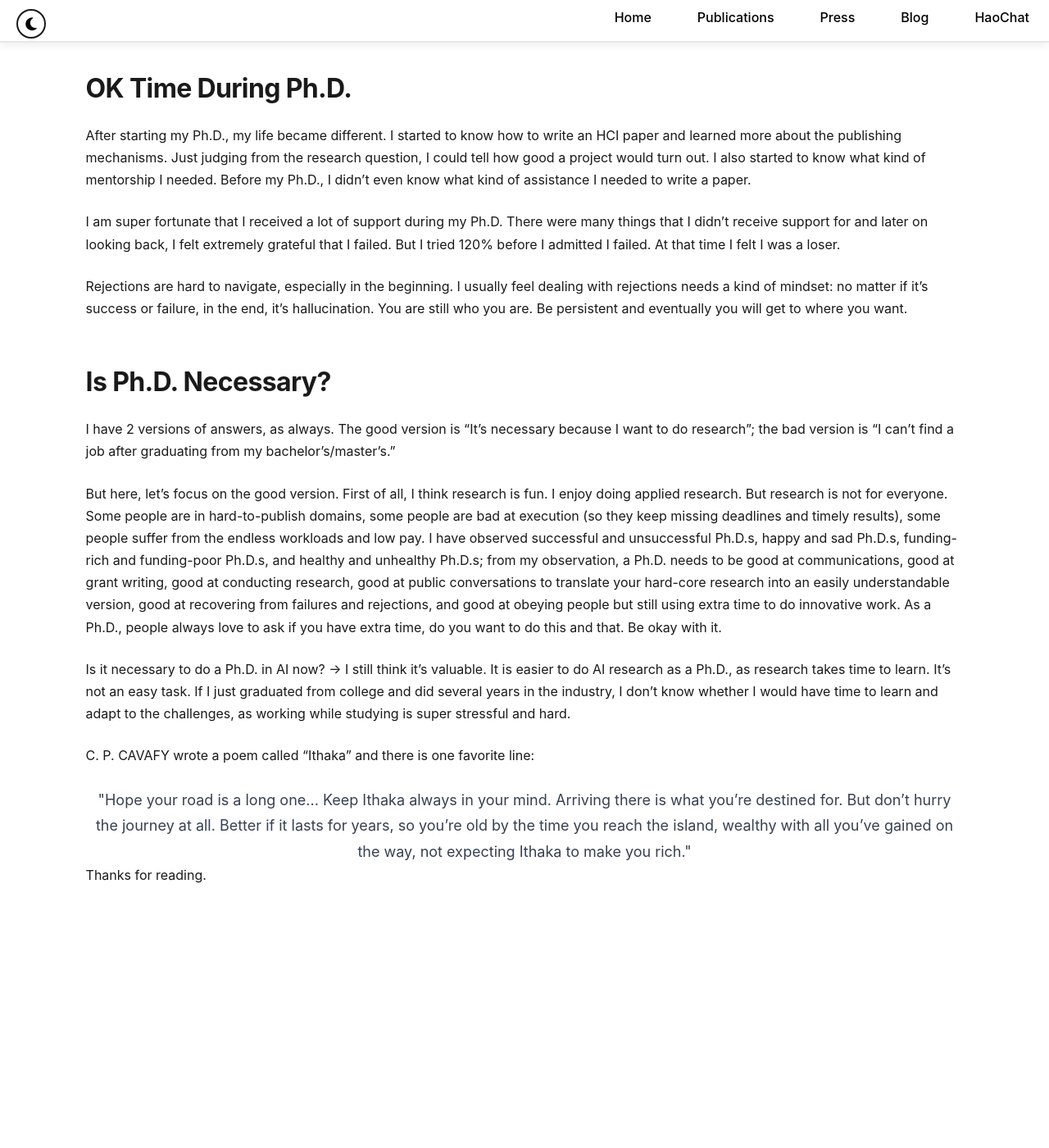
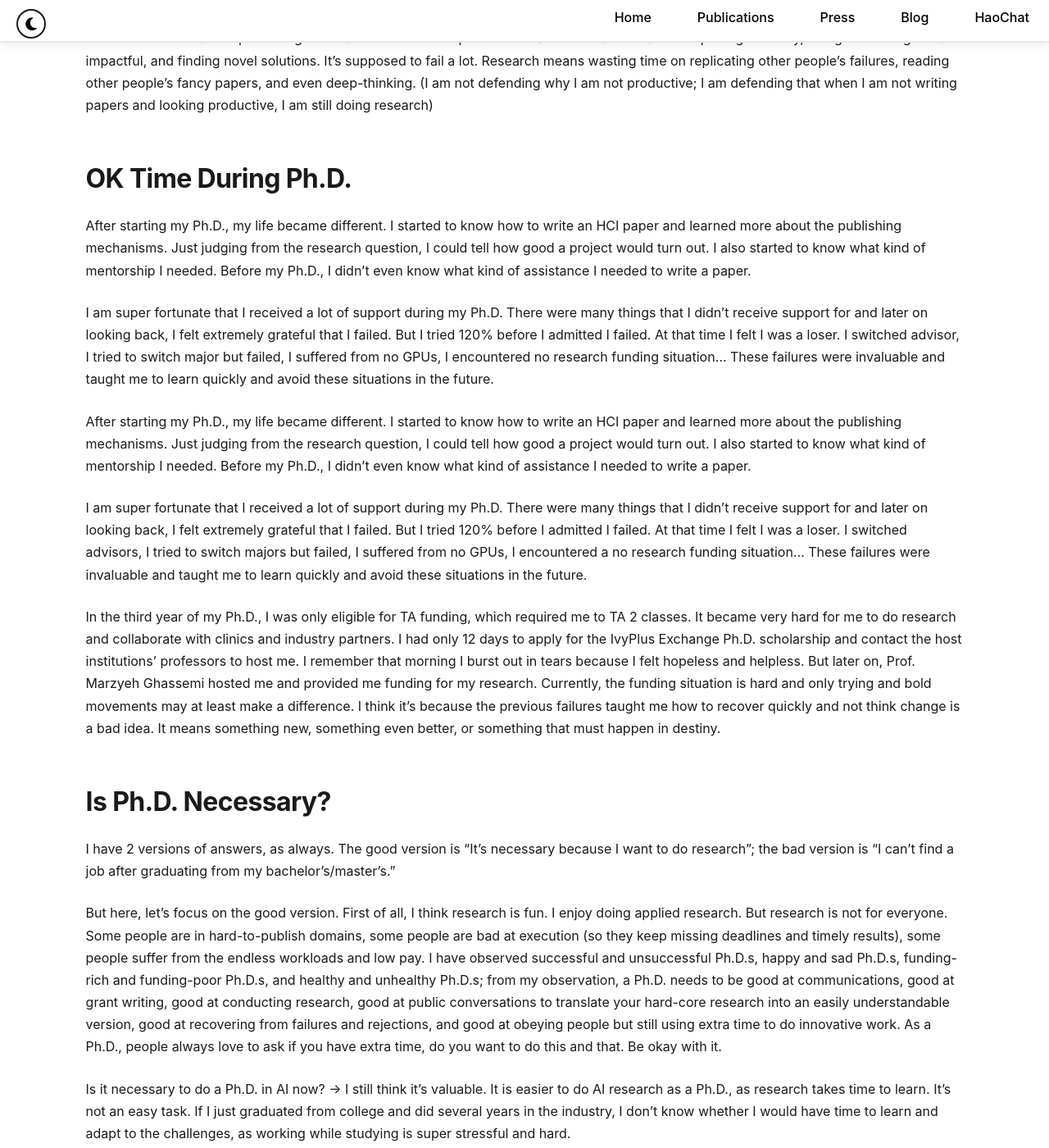
Before and after one commit to YuexingHao/Yuexing-Hao, a Jekyll site: the page built from _posts/2025-02-09-about-my-academia-life.md, in a window 1280 px wide and 1400 px high, scrolled down 1425 px. Shown: the whole window at 82% size. Built offline with Jekyll 4.4.1, drawn with Linux system fonts in a browser that asks for light colours; a style sheet for code colours, icons or effects is not loaded; before the commit the page ends 2644 px from its top, so only the background shows below that; some of the changed text lies outside the part shown.

Commit message:
Describe your changes

```diff
--- a/_posts/2025-02-09-about-my-academia-life.md
+++ b/_posts/2025-02-09-about-my-academia-life.md
@@ -1,12 +1,14 @@
 ---
 layout: blog-post
 title: "About my Academia Life"
-date: 2025-01-29
+date: 2025-02-09
 author: Yuexing Hao
 tags: [Academia]
 description: "About why I am doing PhD"
 featured_image: /Yuexing-Hao/assets/posts/2025-02-09-about-my-academia-life/featured.jpg
 ---
+
+I received many inquiries about my academia life. I think it might be great to share some details behind my resume. What happen before PhD? Why PhD and why not PhD? How's my PhD? Is it easy? I want to write down some thoughts...
 
 ## Tough Time Before Ph.D.
 
@@ -24,10 +26,13 @@
 
 After starting my Ph.D., my life became different. I started to know how to write an HCI paper and learned more about the publishing mechanisms. Just judging from the research question, I could tell how good a project would turn out. I also started to know what kind of mentorship I needed. Before my Ph.D., I didn't even know what kind of assistance I needed to write a paper.
 
-I am super fortunate that I received a lot of support during my Ph.D. There were many things that I didn't receive support for and later on looking back, I felt extremely grateful that I failed. But I tried 120% before I admitted I failed. At that time I felt I was a loser.
+I am super fortunate that I received a lot of support during my Ph.D. There were many things that I didn't receive support for and later on looking back, I felt extremely grateful that I failed. But I tried 120% before I admitted I failed. At that time I felt I was a loser. I switched advisor, I tried to switch major but failed, I suffered from no GPUs, I encountered no research funding situation... These failures were invaluable and taught me to learn quickly and avoid these situations in the future.
 
-Rejections are hard to navigate, especially in the beginning. I usually feel dealing with rejections needs a kind of mindset: no matter if it's success or failure, in the end, it's hallucination. You are still who you are. Be persistent and eventually you will get to where you want.
+After starting my Ph.D., my life became different. I started to know how to write an HCI paper and learned more about the publishing mechanisms. Just judging from the research question, I could tell how good a project would turn out. I also started to know what kind of mentorship I needed. Before my Ph.D., I didn't even know what kind of assistance I needed to write a paper.
 
+I am super fortunate that I received a lot of support during my Ph.D. There were many things that I didn't receive support for and later on looking back, I felt extremely grateful that I failed. But I tried 120% before I admitted I failed. At that time I felt I was a loser. I switched advisors, I tried to switch majors but failed, I suffered from no GPUs, I encountered a no research funding situation... These failures were invaluable and taught me to learn quickly and avoid these situations in the future.
+
+In the third year of my Ph.D., I was only eligible for TA funding, which required me to TA 2 classes. It became very hard for me to do research and collaborate with clinics and industry partners. I had only 12 days to apply for the IvyPlus Exchange Ph.D. scholarship and contact the host institutions' professors to host me. I remember that morning I burst out in tears because I felt hopeless and helpless. But later on, Prof. Marzyeh Ghassemi hosted me and provided me funding for my research. Currently, the funding situation is hard and only trying and bold movements may at least make a difference. I think it's because the previous failures taught me how to recover quickly and not think change is a bad idea. It means something new, something even better, or something that must happen in destiny.
 
 ## Is Ph.D. Necessary?
 
@@ -36,6 +41,8 @@
 But here, let's focus on the good version. First of all, I think research is fun. I enjoy doing applied research. But research is not for everyone. Some people are in hard-to-publish domains, some people are bad at execution (so they keep missing deadlines and timely results), some people suffer from the endless workloads and low pay. I have observed successful and unsuccessful Ph.D.s, happy and sad Ph.D.s, funding-rich and funding-poor Ph.D.s, and healthy and unhealthy Ph.D.s; from my observation, a Ph.D. needs to be good at communications, good at grant writing, good at conducting research, good at public conversations to translate your hard-core research into an easily understandable version, good at recovering from failures and rejections, and good at obeying people but still using extra time to do innovative work. As a Ph.D., people always love to ask if you have extra time, do you want to do this and that. Be okay with it.
 
 Is it necessary to do a Ph.D. in AI now? -> I still think it's valuable. It is easier to do AI research as a Ph.D., as research takes time to learn. It's not an easy task. If I just graduated from college and did several years in the industry, I don't know whether I would have time to learn and adapt to the challenges, as working while studying is super stressful and hard.
+
+Rejections are hard to navigate, especially in the beginning. I usually feel dealing with rejections needs a kind of mindset: no matter if it's success or failure, in the end, it's hallucination. You are still who you are. Be persistent and eventually you will get to where you want.
 
 C. P. CAVAFY wrote a poem called "Ithaka" and there is one favorite line:
 
```
